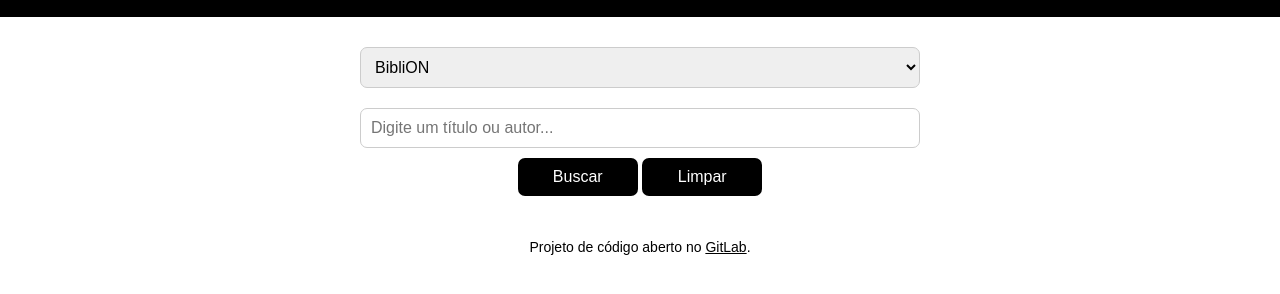
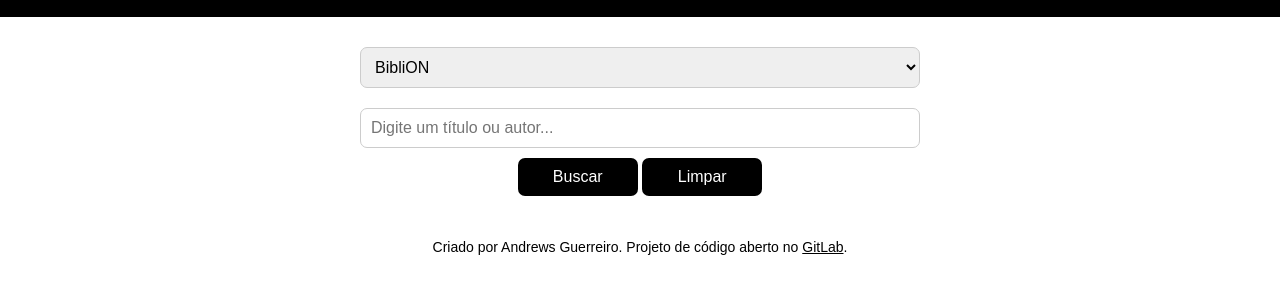
Before and after one commit to andguerreiro/Bibliany, a plain HTML site: page index.html in a window 1280 px wide. Shown: the part 132-426 px from the top of the page. Drawn offline with Linux system fonts and the light colour scheme.

Commit message:
Update index.html

```diff
--- a/index.html
+++ b/index.html
@@ -114,7 +114,7 @@ footer a {
   </form>
 </div>
 <footer>
-  <p>Projeto de código aberto no <a href="https://gitlab.com/andrewsguerreiro/bibliany" target="_blank" class="white-link">GitLab</a>.</p>
+  <p>Criado por Andrews Guerreiro. Projeto de código aberto no <a href="https://gitlab.com/andrewsguerreiro/bibliany" target="_blank" class="white-link">GitLab</a>.</p>
 </footer>
 <script type="text/javascript">
   function dosearch() {
```
